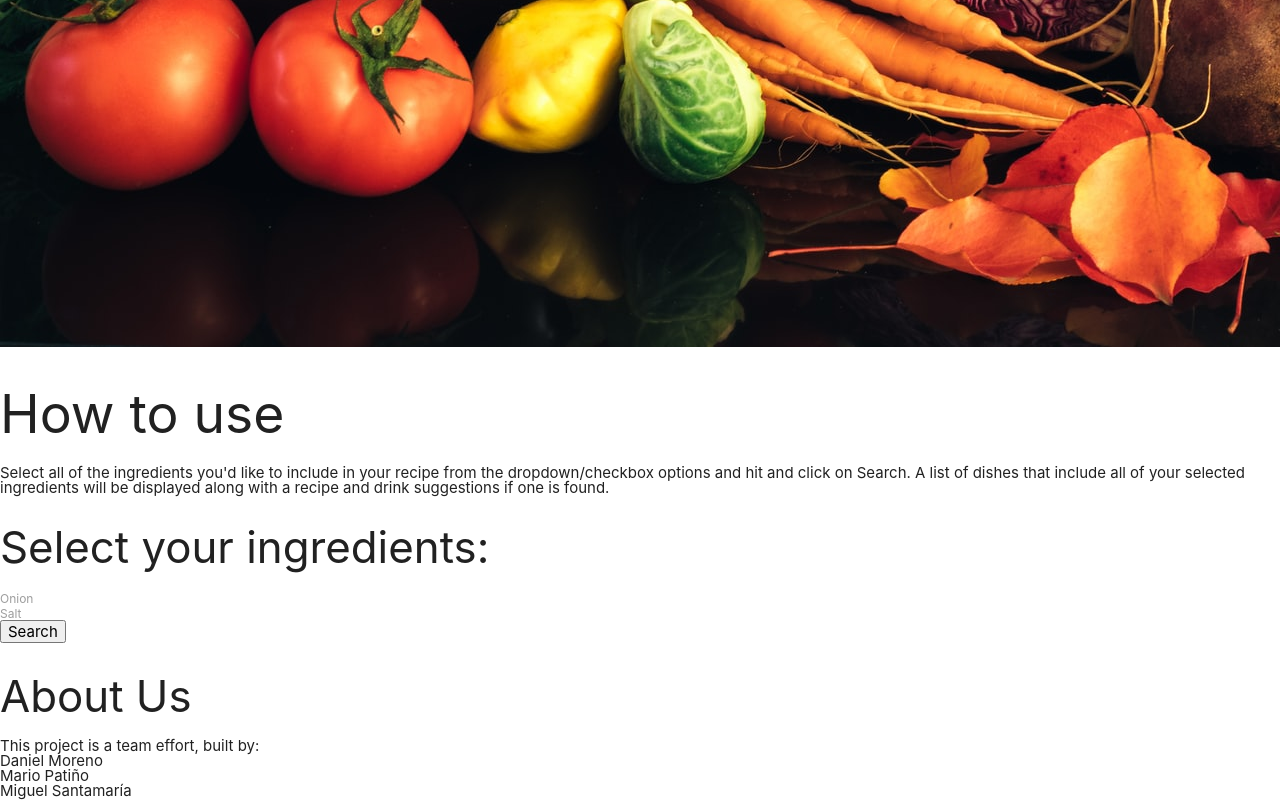
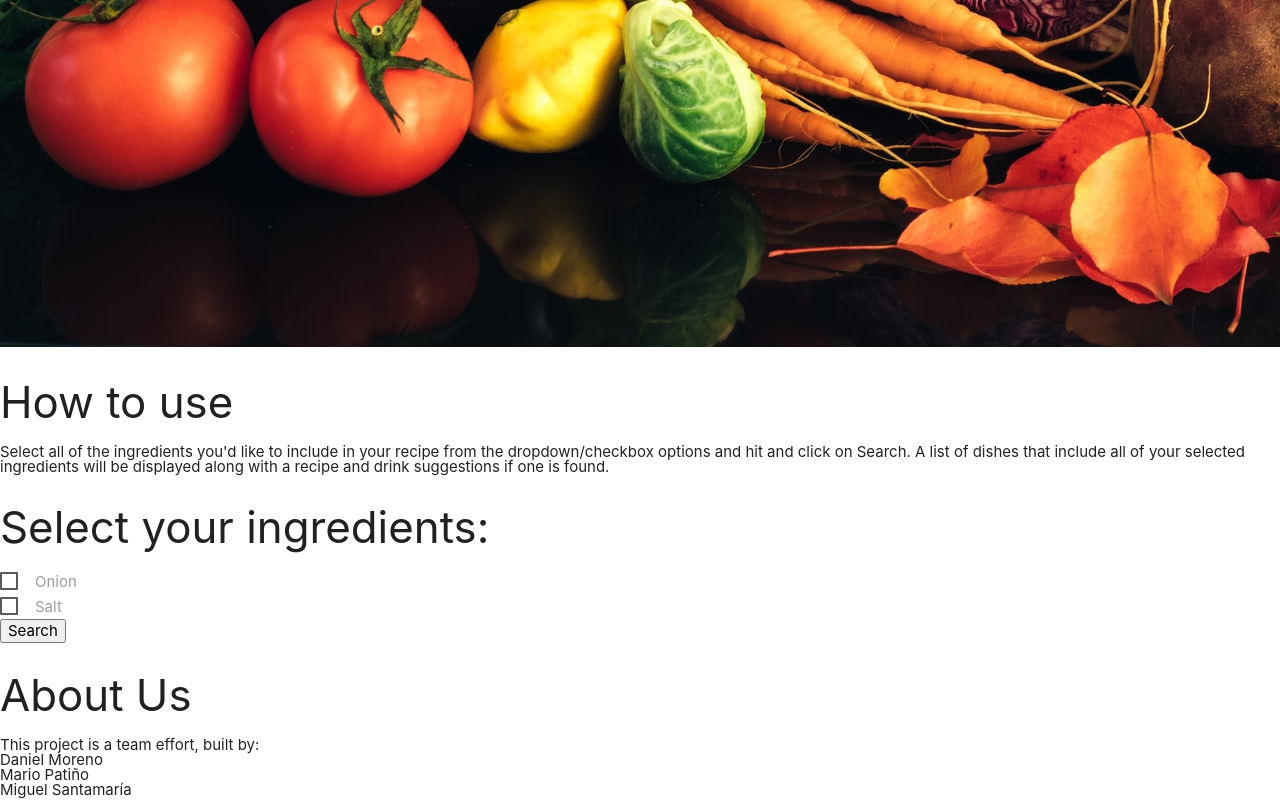
Before and after one commit to StitchCodes/hunger-managment, a plain HTML site: page index.html in a window 1280 px wide. Shown: the part 783-1583 px from the top of the page. Drawn offline with nearby package versions, Linux system fonts and the light colour scheme; no server answers.

Commit message:
Fixed Checkboxes on the index.html file || Added comments to the head tag || Updated the position of the Materialize framework CDNjs

```diff
--- a/index.html
+++ b/index.html
@@ -4,11 +4,13 @@
     <meta charset="UTF-8">
     <meta http-equiv="X-UA-Compatible" content="IE=edge">
     <meta name="viewport" content="width=device-width, initial-scale=1.0">
+    <title>Hunger Management</title>
+    <!-- Favicons -->
+    <!-- CSS Stylesheet links -->
     <link rel="stylesheet" href="./assets/css/reset.css">
+    <link rel="stylesheet" href="./assets/css/vars.css">
     <link rel="stylesheet" href="https://cdnjs.cloudflare.com/ajax/libs/materialize/1.0.0/css/materialize.min.css">
     <link rel="stylesheet" href="./assets/css/style.css">
-    <script src="https://cdnjs.cloudflare.com/ajax/libs/materialize/1.0.0/js/materialize.min.js"></script>
-    <title>Hunger Management</title>
 </head>
 <body>
     <header>
@@ -17,20 +19,26 @@
     </header>
     <body>
         <div id="instructions-wrapper">
-            <h2>How to use</h2>
+            <h3>How to use</h3>
             <p>Select all of the ingredients you'd like to include in your recipe from the dropdown/checkbox options and hit and click on Search. A list of dishes that include all of your selected ingredients will be displayed along with a recipe and drink suggestions if one is found.</p>
         </div>
         <div id="search-wrapper">
             <h3>Select your ingredients:</h3>
+            <form action="#">
                 <div class="ingredient-wrapper">
+                    <label>
                         <input type="checkbox" name="onion" id="ingredient-onion" class="ingredients">
-                <label for="onion">Onion</label>
+                        <span>Onion</span>
+                    </label>
                 </div>
                 <div class="ingredient-wrapper">
+                    <label>
                         <input type="checkbox" name="salt" id="ingredient-salt" class="ingredients">
-                <label for="salt">Salt</label>
+                        <span>Salt</span>
+                    </label>
                 </div>
-            <button id="search-button">Search</button>
+                <button type="submit" id="search-button">Search</button>
+            </form>
         </div>
     </body>
     <footer>
@@ -43,5 +51,6 @@
         </ul>
     </footer>
   <script src="assets/js/script.js"></script>
+  <script src="https://cdnjs.cloudflare.com/ajax/libs/materialize/1.0.0/js/materialize.min.js"></script>
 </body>
 </html>
```
Lines whose indentation alone changed are shown as unchanged.
